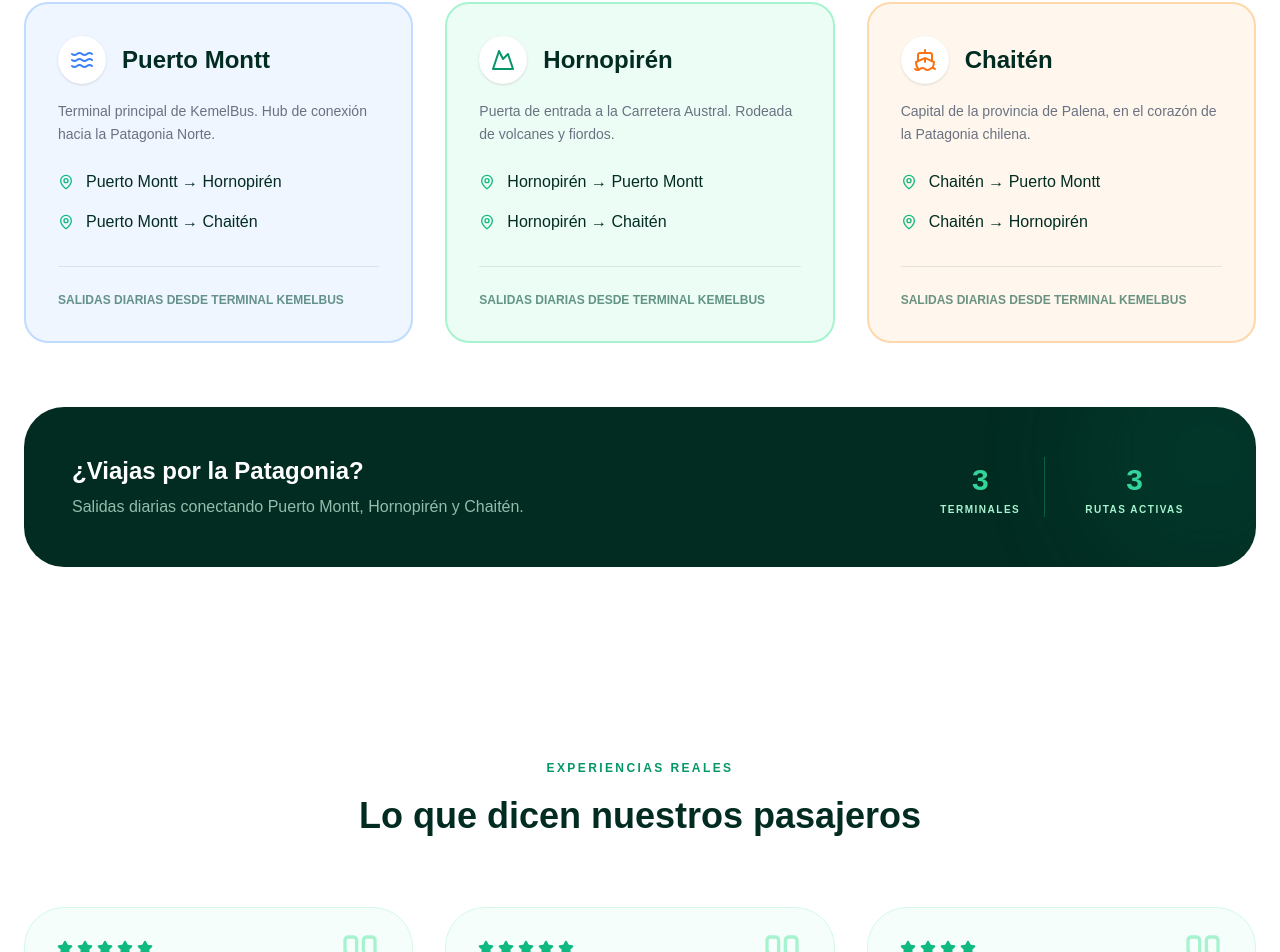
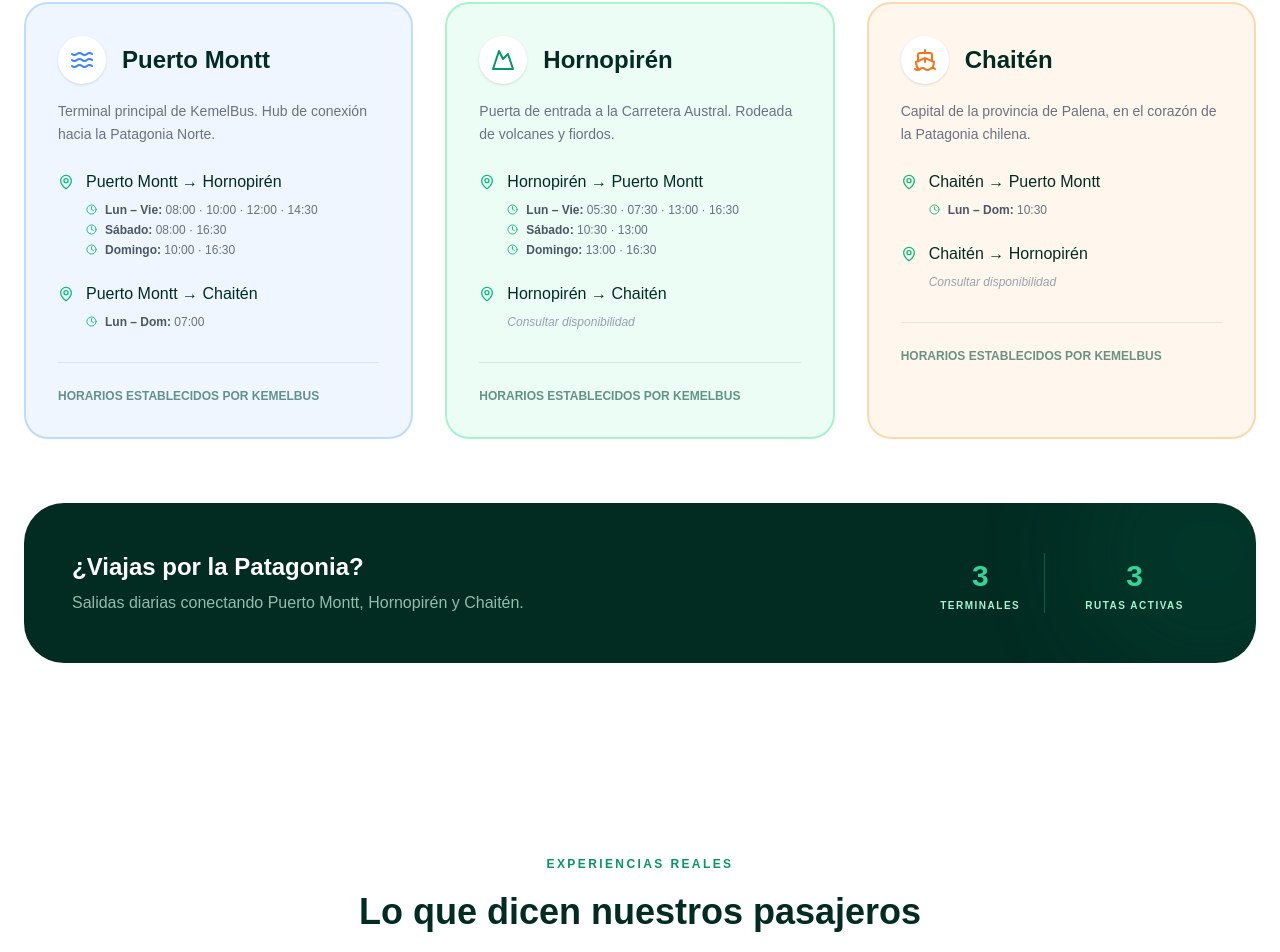
Before and after one commit to h-garrido/kemelbus-demo, a Next.js app: page / in a window 1280 px wide. Shown: the part 1835-2787 px from the top of the page. Built offline with nearby package versions, Linux system fonts and the light colour scheme; no server answers; the database is empty.

Commit message:
feat: add fare type and price to checkout process, implement route schedules display in routes component

```diff
--- a/app/checkout/page.tsx
+++ b/app/checkout/page.tsx
@@ -127,6 +127,8 @@
         seats: cart.map(item => ({
           seat_id: item.seat_id,
           passenger: passengersData.get(item.id) ?? emptyPassenger(),
+          fare_type: item.fare_type,
+          fare_price: item.price,
         })),
         user_email: userEmail,
         user_phone: userPhone,
@@ -257,6 +259,9 @@
                             </span>
                             <span className="flex items-center gap-1">
                               <Armchair size={11} /> {item.seat}
+                            </span>
+                            <span className="inline-block px-2 py-0.5 rounded-full bg-brand-dark/10 text-brand-dark font-bold">
+                              {item.fare_type}
                             </span>
                           </div>
                           {hasErrors && (
--- a/app/db/services.ts
+++ b/app/db/services.ts
@@ -17,6 +17,7 @@
   CreateBookingResponse,
   ServiceWithRoute,
   RouteFare,
+  RouteSchedule,
 } from './types';
 
 // ========================================
@@ -132,6 +133,25 @@
   }
 
   return data;
+}
+
+/**
+ * Obtener horarios fijos de una ruta específica
+ */
+export async function getRouteSchedules(routeId: string): Promise<RouteSchedule[]> {
+  const { data, error } = await supabase
+    .from('route_schedules')
+    .select('*')
+    .eq('route_id', routeId)
+    .order('day_of_week')
+    .order('departure_time');
+
+  if (error) {
+    console.error('Error fetching route schedules:', error);
+    return [];
+  }
+
+  return data || [];
 }
 
 /**
@@ -325,18 +345,8 @@
 
     const bookingCode = codeData;
 
-    // 3. Calcular total
-    const seatIds = request.seats.map(s => s.seat_id);
-    const { data: seatsData, error: seatsError } = await supabase
-      .from('seats')
-      .select('price')
-      .in('id', seatIds);
-
-    if (seatsError || !seatsData) {
-      throw new Error('Error obteniendo precios de asientos');
-    }
-
-    const totalAmount = seatsData.reduce((sum, seat) => sum + seat.price, 0);
+    // 3. Calcular total usando las tarifas seleccionadas por el usuario
+    const totalAmount = request.seats.reduce((sum, s) => sum + s.fare_price, 0);
 
     // 4. Crear booking
     const { data: booking, error: bookingError } = await supabase
@@ -387,7 +397,8 @@
         seat_id: seatInfo.seat_id,
         passenger_name: seatInfo.passenger.name,
         passenger_rut: seatInfo.passenger.document_number,
-        price: seatData.price,
+        price: seatInfo.fare_price,
+        fare_type: seatInfo.fare_type,
         ticket_code: ticketCode,
         status: 'active'
       });
--- a/app/db/types.ts
+++ b/app/db/types.ts
@@ -82,6 +82,15 @@
   route_id: string;
   fare_type: 'Normal' | 'Estudiante' | 'Adulto Mayor' | 'Residente' | 'No Residente';
   price: number;
+  created_at: string;
+}
+
+export interface RouteSchedule {
+  id: string;
+  route_id: string;
+  /** 0 = Domingo, 1 = Lunes, ..., 6 = Sábado */
+  day_of_week: 0 | 1 | 2 | 3 | 4 | 5 | 6;
+  departure_time: string; // HH:MM:SS
   created_at: string;
 }
 
@@ -172,6 +181,8 @@
   seats: {
     seat_id: string;
     passenger: PassengerInfo;
+    fare_type: string;
+    fare_price: number;
   }[];
   user_email?: string;
   user_phone?: string;
@@ -200,6 +211,7 @@
   seat: string; // Ej: "Semi Cama - N°5"
   seatNumber: number;
   price: number;
+  fare_type: string; // Tipo de tarifa seleccionada (Normal, Estudiante, etc.)
   passengerName?: string;
   passengerRut?: string;
 }
--- a/components/Routes.tsx
+++ b/components/Routes.tsx
@@ -1,27 +1,76 @@
 'use client';
 
-import { MapPin, ArrowRight, Mountain, Ship, Waves } from 'lucide-react';
+import { MapPin, ArrowRight, Mountain, Ship, Waves, Clock } from 'lucide-react';
 import { useScrollReveal } from '@/hooks/useScrollReveal';
+
+interface RouteScheduleDisplay {
+  days: string;
+  times: string[];
+}
+
+interface DestinationRoute {
+  name: string;
+  schedules: RouteScheduleDisplay[];
+}
 
 const destinations = [
   {
     city: "Puerto Montt",
     description: "Terminal principal de KemelBus. Hub de conexión hacia la Patagonia Norte.",
-    routes: ["Puerto Montt → Hornopirén", "Puerto Montt → Chaitén"],
+    routes: [
+      {
+        name: "Puerto Montt → Hornopirén",
+        schedules: [
+          { days: "Lun – Vie", times: ["08:00", "10:00", "12:00", "14:30"] },
+          { days: "Sábado",    times: ["08:00", "16:30"] },
+          { days: "Domingo",   times: ["10:00", "16:30"] },
+        ],
+      },
+      {
+        name: "Puerto Montt → Chaitén",
+        schedules: [
+          { days: "Lun – Dom", times: ["07:00"] },
+        ],
+      },
+    ] as DestinationRoute[],
     icon: <Waves className="route-icon-central" />,
     color: "card-route-central"
   },
   {
     city: "Hornopirén",
     description: "Puerta de entrada a la Carretera Austral. Rodeada de volcanes y fiordos.",
-    routes: ["Hornopirén → Puerto Montt", "Hornopirén → Chaitén"],
+    routes: [
+      {
+        name: "Hornopirén → Puerto Montt",
+        schedules: [
+          { days: "Lun – Vie", times: ["05:30", "07:30", "13:00", "16:30"] },
+          { days: "Sábado",    times: ["10:30", "13:00"] },
+          { days: "Domingo",   times: ["13:00", "16:30"] },
+        ],
+      },
+      {
+        name: "Hornopirén → Chaitén",
+        schedules: [],
+      },
+    ] as DestinationRoute[],
     icon: <Mountain className="route-icon-sur" />,
     color: "card-route-sur"
   },
   {
     city: "Chaitén",
     description: "Capital de la provincia de Palena, en el corazón de la Patagonia chilena.",
-    routes: ["Chaitén → Puerto Montt", "Chaitén → Hornopirén"],
+    routes: [
+      {
+        name: "Chaitén → Puerto Montt",
+        schedules: [
+          { days: "Lun – Dom", times: ["10:30"] },
+        ],
+      },
+      {
+        name: "Chaitén → Hornopirén",
+        schedules: [],
+      },
+    ] as DestinationRoute[],
     icon: <Ship className="route-icon-norte" />,
     color: "card-route-norte"
   }
@@ -68,20 +117,37 @@
 
               <p className="text-sm text-gray-500 mb-6 leading-relaxed">{dest.description}</p>
 
-              <ul className="space-y-4">
+              <ul className="space-y-6">
                 {dest.routes.map((route, rIndex) => (
-                  <li key={rIndex} className="flex items-center justify-between group cursor-pointer">
-                    <div className="flex items-center gap-3 text-brand-dark font-medium">
-                      <MapPin size={16} className="icon-accent" />
-                      {route}
+                  <li key={rIndex}>
+                    <div className="flex items-center justify-between group cursor-pointer mb-2">
+                      <div className="flex items-center gap-3 text-brand-dark font-medium">
+                        <MapPin size={16} className="icon-accent" />
+                        {route.name}
+                      </div>
+                      <ArrowRight size={14} className="route-arrow" />
                     </div>
-                    <ArrowRight size={14} className="route-arrow" />
+                    {route.schedules.length > 0 ? (
+                      <ul className="ml-7 space-y-1">
+                        {route.schedules.map((s, sIdx) => (
+                          <li key={sIdx} className="flex items-start gap-2 text-xs text-gray-500">
+                            <Clock size={11} className="mt-0.5 shrink-0 icon-accent" />
+                            <span>
+                              <span className="font-semibold text-gray-600">{s.days}:</span>{' '}
+                              {s.times.join(' · ')}
+                            </span>
+                          </li>
+                        ))}
+                      </ul>
+                    ) : (
+                      <p className="ml-7 text-xs text-gray-400 italic">Consultar disponibilidad</p>
+                    )}
                   </li>
                 ))}
               </ul>
 
               <div className="mt-8 pt-6 route-divider">
-                <p className="route-footer-text">Salidas diarias desde Terminal KemelBus</p>
+                <p className="route-footer-text">Horarios establecidos por KemelBus</p>
               </div>
             </div>
             );
```
Also changed, not shown: app/seleccionar-asiento/page.tsx (+50 -6 lines).
